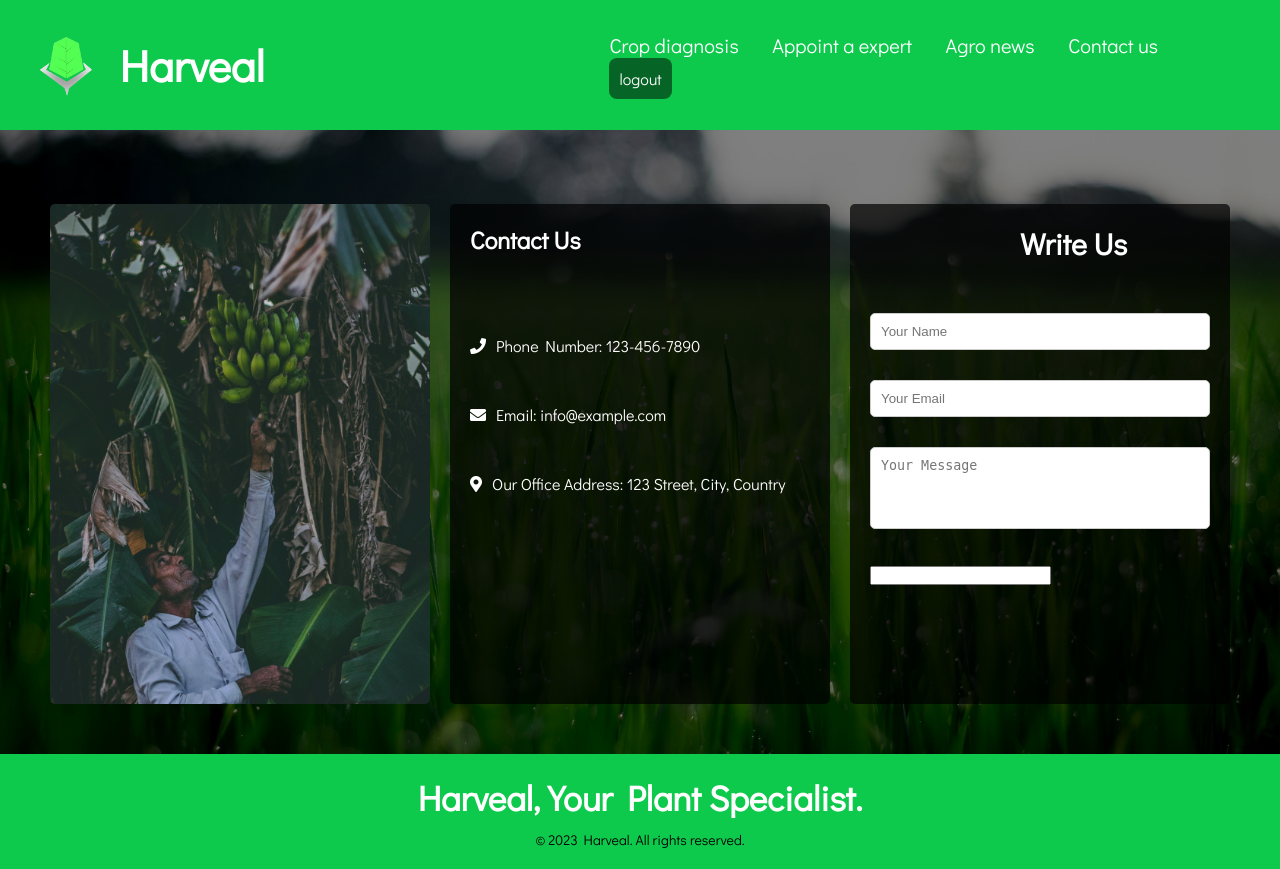
After one commit to virajchandugade/Harveal, a FastAPI app: template templates/contactus.html in a window 1280 px wide. The commit adds this page. Run offline with FastAPI, Linux system fonts and the light colour scheme; the template is opened without the code that fills it, so the values that code supplies are empty; parts of the project's set-up code (start-up, migrations or seed data) failed here and were passed over; some libraries are stand-ins or nearby versions.

```diff
--- a/main.py
+++ b/main.py
@@ -80,6 +80,7 @@ collection = db["users"]
 dis_col=db['disease']
 appointdb=db["appointments"]
 admin_collection=db["admin"]
+queries=db["queries"]
 #----------------------------------------------------database-------------------------------------------------------------
 
 #-------------------------------------------------------email-----------------------------------------------------------------
@@ -453,6 +454,13 @@ async def appointment(request: Request,current_user: dict = Depends(get_current_
         return templates.TemplateResponse("Inhome.html", {"request": request})
     else:
          return RedirectResponse(url="/sig_log/")
+#-------------------------------------------contactus-------------------------------------------------------------------
+@app.get("/contactus/", response_class=HTMLResponse)
+async def appointment(request: Request,current_user: dict = Depends(get_current_user)):
+    if current_user:
+        return templates.TemplateResponse("contactus.html", {"request": request})
+    else:
+         return RedirectResponse(url="/sig_log/")
 #---------------------------------------admin(displaying appts)----------------------------------------------------
 
 #---------------------------------------admin login page-------------------------------------------------------------
@@ -588,3 +596,23 @@ async def delete_appointment(hid: str):
             raise HTTPException(status_code=404, detail="Appointment not found")
     except Exception as e:
         raise HTTPException(status_code=500, detail=str(e))
+
+#---------------------------------------------contact us submit---------------------------------------------------
+
+class con_sub(BaseModel):
+    name : str
+    email:str
+    message:str
+
+@app.post("/sub_contact/",response_class=HTMLResponse)
+async def submitcontact(request:Request,name:str=Form(...),email:str=Form(...),message:str=Form(...)):
+
+    subdata={
+        "name":name,
+        "email":email,
+        "date":datetime.now(),
+        "message":message
+    }
+
+    queries.insert_one(subdata)
+    return {"success"}
--- /dev/null
+++ b/static/css/contactuscss.css
@@ -0,0 +1,161 @@
+@import url('https://fonts.googleapis.com/css2?family=Didact+Gothic&family=Quicksand:wght@300&display=swap');
+*{
+    margin: 0;
+    padding: 0;
+    box-sizing: border-box;
+    color: white;
+}
+
+
+body{
+    background-image: url(/static/images/contactbg.jpg);
+    background-repeat:  no-repeat;
+    background-attachment: fixed;
+    background-size: cover;
+    font-family: 'Didact Gothic', sans-serif;
+    /* height: 100%; */
+    position: relative;
+}
+
+body::before {
+    content: '';
+    position: absolute;
+    top: 0;
+    left: 0;
+    width: 100%;
+    height: 100%;
+    background-color: rgba(0, 0, 0, 0.5);
+    z-index: -1;
+  }
+
+.container {
+    display: flex;
+    justify-content: space-between;
+    margin: 40px;
+}
+
+.ws{
+    display: flex;
+    color: white;
+    margin-left: 150px;
+    font-weight: bolder;
+    font-size: 30px;
+}
+
+#col1{
+
+    background-image: url(/static/images/colbg.jpg);
+    background-repeat: no-repeat;
+    background-size: cover;
+
+}
+
+.write-us-form{
+    margin-top: 50px;
+}
+.inp{
+    padding: 70px;
+}
+.column {
+    flex: 1;
+    padding: 20px;
+    border:none;
+    border-radius: 5px;
+    margin: 10px;
+    background-color: rgba(0, 0, 0, 0.7);
+    height: 500px;
+}
+.column h2 {
+    font-size: 24px;
+    margin-bottom: 80px;
+}
+.contact-details i, .write-us-form i {
+    margin-right: 10px;
+    margin-bottom: 50px;
+}
+
+.contact-details{
+    margin-bottom: 10px;
+}
+.write-us-form input[type="text"],
+.write-us-form input[type="email"],
+.write-us-form textarea {
+    width: 100%;
+    margin-bottom: 30px;
+    padding: 10px;
+    border: 1px solid #ccc;
+    border-radius: 5px;
+}
+.write-us-form input[type="submit"] {
+    background-color: rgb(13, 202, 76);
+    color: white;
+    border: none;
+    border-radius: 5px;
+    padding: 10px 20px;
+    margin-left: 140px;
+    cursor: pointer;
+}
+.write-us-form input[type="submit"]:hover {
+    background-color: rgb(9, 136, 52);
+}
+.footer {
+    background-color: rgb(13, 202, 76);
+    color: white;
+
+    text-align: center;
+    padding: 20px 0;
+
+    bottom: 0;
+    width: 100%;
+  }
+
+  .footer-content {
+    display: flex;
+    flex-direction: column;
+  }
+
+  .footer-label {
+    font-weight: bold;
+    font-size: 35px;
+    margin-bottom: 10px;
+  }
+
+  .footer-copyright {
+    font-size: 14px;
+    color: black;
+  }
+
+  .overlay {
+    display: none;
+    position: fixed;
+    top: 0;
+    left: 0;
+    width: 100%;
+    height: 100%;
+    background: rgba(0, 0, 0, 0.5);
+    backdrop-filter: blur(5px);
+    z-index: 1000;
+}
+
+.success-banner {
+    display: none;
+    background-color: #4caf50;
+    color: #fff;
+    text-align: center;
+    padding: 15px;
+    border-radius:  8px;
+    box-shadow: 2px ;
+    position: fixed;
+    top: 50%;
+    left: 50%;
+    transform: translate(-50%, -50%);
+    z-index: 1001;
+}
+
+.success-banner button {
+    background-color: #fff;
+    color: #4caf50;
+    border: none;
+    padding: 5px 10px;
+    cursor: pointer;
+}
--- /dev/null
+++ b/static/js/contactusjs.js
@@ -0,0 +1,107 @@
+async function writeus(){
+    var name=document.getElementById("name").value;
+    var email=document.getElementById("email").value;
+    var message=document.getElementById("message").value;
+
+    if (name===''){
+        var er=document.getElementById('n-error');
+        er.textContent="enter your name";
+        er.style.color="red";
+        document.getElementById("name").style.border= "2px solid red";
+        return
+
+    }
+    else {
+        var er=document.getElementById('n-error');
+        er.textContent="";
+        er.style.color="";
+        document.getElementById("name").style.border= "";
+
+    }
+
+    if (email===''){
+        var er=document.getElementById('e-error');
+        er.textContent="enter your email";
+        er.style.color="red";
+        document.getElementById("email").style.border= "2px solid red";
+        return
+
+    }
+    else {
+        var er=document.getElementById('e-error');
+        er.textContent="";
+        er.style.color="";
+        document.getElementById("email").style.border= "";
+
+    }
+
+
+    if (message===''){
+        var er=document.getElementById('m-error');
+        er.textContent="message cannot be left blank.";
+        er.style.color="red";
+        document.getElementById("email").style.border= "2px solid red";
+        return
+
+    }
+    else {
+        var er=document.getElementById('e-error');
+        er.textContent="";
+        er.style.color="";
+        document.getElementById("email").style.border= "";
+
+    }
+
+    var formData=new FormData()
+    formData.append('name', name)
+    formData.append('email', email)
+    formData.append('message', message)
+
+    try{
+        const response= await fetch('/contactus/',{
+            method:'POST',
+            body:formData
+        });
+
+        if (response.ok) {
+            showsentbanner();
+    }
+    else{
+        const err=await response.json();
+        console.log(err);
+        alert("error occured, try after sometime!");
+    }
+    }
+    catch(error){
+        console.log("Error :",error);
+        alert("error occured, try after sometime!");
+
+    }
+}
+
+function showsentbanner() {
+    var overlay = document.getElementById("overlay");
+    var successBanner = document.getElementById("successBanner");
+    var successMessage = document.getElementById("successMessage");
+
+    var mess="Your query is submitted, we will get back to you soon.Happy Farming!";
+    // Set the success message text
+    successMessage.textContent =mess ;
+    // Set the success message text
+
+    // Show the overlay and success banner
+    overlay.style.display = "block";
+    successBanner.style.display = "block";
+
+    // Auto-dismiss after 10 seconds
+    setTimeout(dismissBanner, 10000);
+}
+
+function dismissBanner() {
+    var overlay = document.getElementById("overlay");
+    var successBanner = document.getElementById("successBanner");
+
+    // Hide the overlay and success banner
+    overlay.style.display = "none";
+    successBanner.style.display = "none";
+}
--- /dev/null
+++ b/templates/contactus.html
@@ -0,0 +1,52 @@
+<!DOCTYPE html>
+<html lang="en">
+<head>
+    <meta charset="UTF-8">
+    <meta name="viewport" content="width=device-width, initial-scale=1.0">
+    <link rel="stylesheet" href="https://cdnjs.cloudflare.com/ajax/libs/font-awesome/5.15.4/css/all.min.css">
+    <link rel="stylesheet" href="/static/css/contactuscss.css">
+    <title>Harveal | Contact us</title>
+</head>
+<body>
+    <iframe src="header.html" frameborder="0" width="100%" height="100%"></iframe>
+    <!-- /header/ -->
+    <div class="container">
+        <div class="column" id="col1">
+            <!-- <div class="col1" alt="Contact Image"></div> -->
+        </div>
+        <div class="column">
+            <h2>Contact Us</h2>
+            <div class="contact-details">
+                <p><i class="fas fa-phone"></i>Phone Number: 123-456-7890</p>
+                <p><i class="fas fa-envelope"></i>Email: info@example.com</p>
+                <p><i class="fas fa-map-marker-alt"></i>Our Office Address: 123 Street, City, Country</p>
+            </div>
+        </div>
+        <div class="column">
+            <label class="ws">Write Us</label>
+            <form class="write-us-form" action="#" method="post">
+                <input type="text" class="inp"  id="name" name="name" placeholder="Your Name" required>
+                <p id="n-error"></p>
+                <input type="email" class="inp" id="email" name="email" placeholder="Your Email" required>
+                <p id="e-error"></p>
+                <textarea name="message" id="message" class="inp" style="resize: none;" rows="4" placeholder="Your Message" required></textarea>
+                <p id="m-error"></p>
+                <input onclick="writeus()" value="Submit">
+            </form>
+        </div>
+    </div>
+    <div id="overlay" class="overlay">
+        <div id="successBanner" class="success-banner">
+            <p id="successMessage"></p>
+            <button onclick="dismissBanner()">Dismiss</button>
+        </div>
+    </div>
+    <footer class="footer">
+        <div class="footer-content">
+            <p class="footer-label">Harveal, Your Plant Specialist.</p>
+            <p class="footer-copyright">&#169; 2023 Harveal. All rights reserved.</p>
+        </div>
+    </footer>
+</body>
+<script src="/static/js/contactusjs.js"></script>
+</html>
--- a/templates/header.html
+++ b/templates/header.html
@@ -17,7 +17,7 @@
                 <li><a href="/diagnose/" target="_top">Crop diagnosis</a></li>
                 <li><a href="/appointment/" target="_top">Appoint a expert</a></li>
                 <li><a href="#s3" target="_top">Agro news</a></li>
-                <li><a href="#s4" target="_top">Contact us</a></li>
+                <li><a href="/contactus/" target="_top">Contact us</a></li>
                 <li><a href="/logout/" target="_top" ><button id="siglog" class="siglog">logout</button></a></li>
             </ul>
         </nav>
```
Also changed, not shown: static/css/LogRegcss.css (+1 -30 lines), static/images/colbg.jpg (added), static/images/contactbg.jpg (added), templates/LogReg.html (line endings or trailing spaces).
